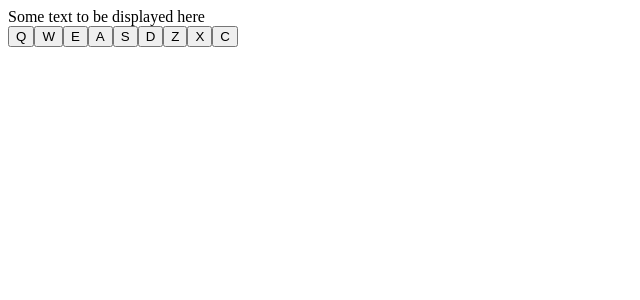
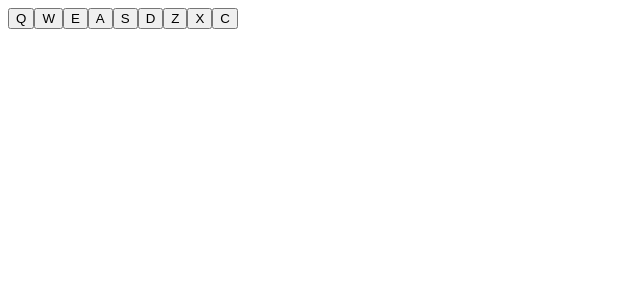
Before and after one commit to MFarabi619/key-sounds, a React (Vite) app: page / in a window 1280 px wide. Shown: the top 300 px of the page, without its empty margins (0-640 px from the left). Built offline with nearby package versions, Linux system fonts and the light colour scheme.

Commit message:
Added display sound id funcitonality

```diff
--- a/src/App.jsx
+++ b/src/App.jsx
@@ -1,4 +1,4 @@
-import {useEffect } from 'react'
+import {useState, useEffect} from 'react'
 import './App.scss'
 
 const soundArray =[
@@ -58,17 +58,24 @@ const soundArray =[
   }
 ];
 
-const playSound = selector => {
-  const audio = document.getElementById(selector)
-  audio.play()
-}
+
 
 function App() {
+  const [currentKey, setCurrentKey] = useState(
+    ''
+    );
+    const playSound = selector => {
+      const audio = document.getElementById(selector);
+      audio.play();
+      let soundId = soundArray.filter(obj => {
+        return obj.key === selector;
+      })
+      setCurrentKey(soundId[0].id);
+    }
 
   useEffect(() => {
     document.addEventListener('keydown', (event) => {
-      console.log(event.key)
-      playSound(event.key.toUpperCase())
+      playSound(event.key.toUpperCase());
     })
 
   }, [])
@@ -77,7 +84,7 @@ function App() {
     <div className="App">
       <div id="drum-machine">
         <div id="display">
-          Some text to be displayed here
+          {currentKey}
         </div>
 
         <div className="keyPad">
```
